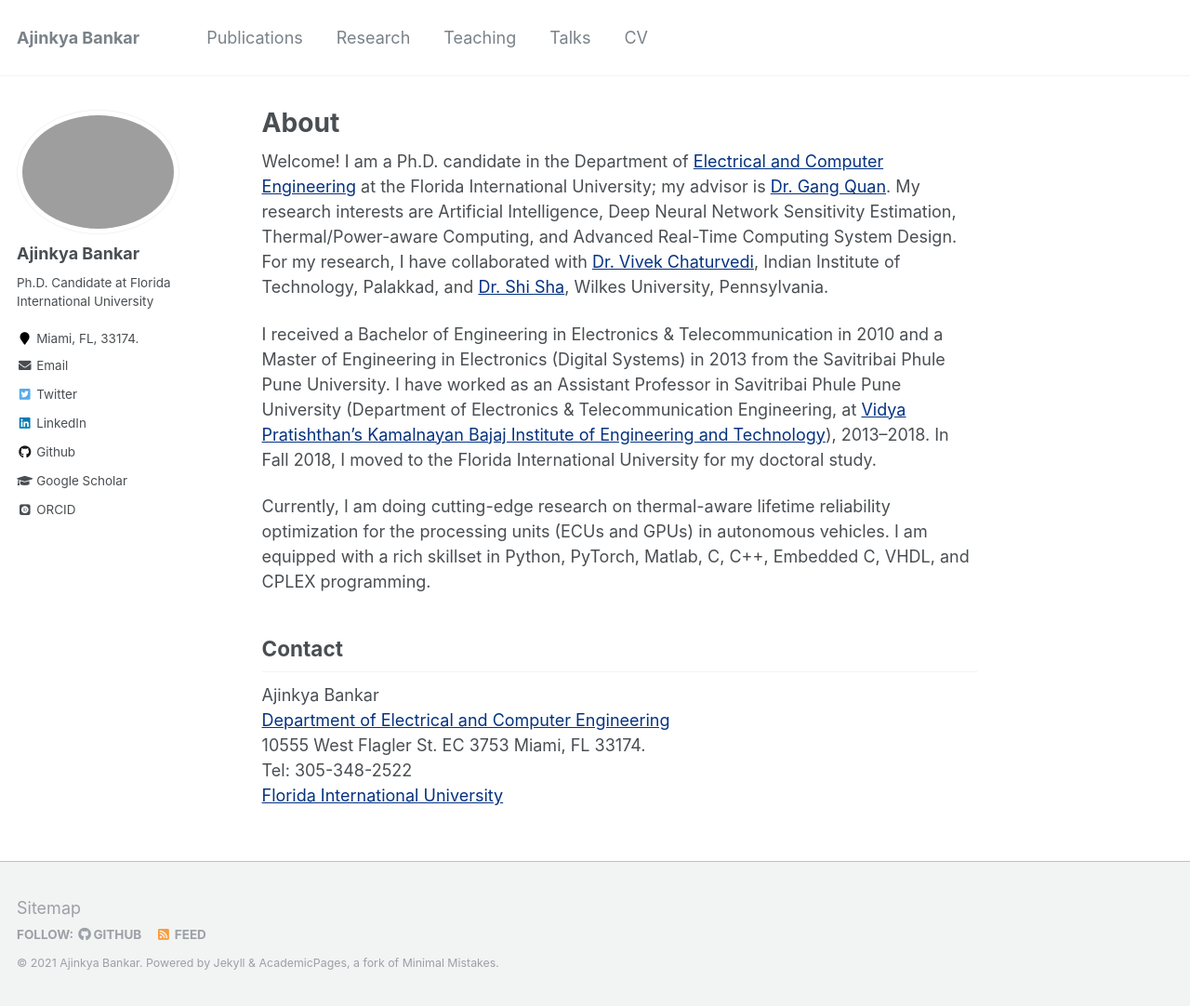
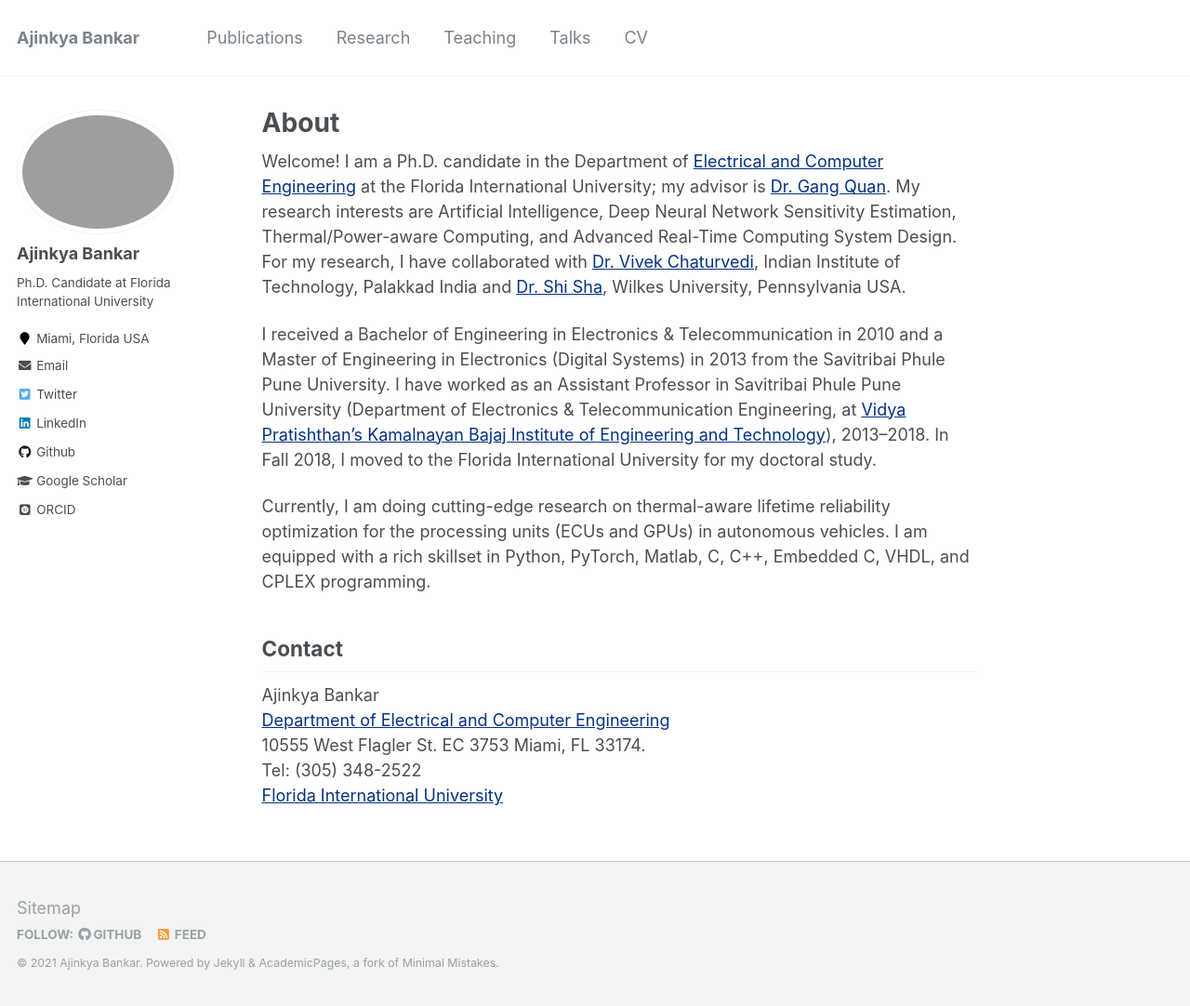
Before and after one commit to AjinkyaBankar/AjinkyaBankar.github.io, a Jekyll site: the page built from _pages/about.md, in a window 1280 px wide and 1082 px high. Shown: the whole window at 93% size. Built offline with Jekyll 4.4.1, drawn with Linux system fonts in a browser that asks for light colours; some web fonts are replaced.

Commit message:
modifications

```diff
--- a/_config.yml
+++ b/_config.yml
@@ -83,7 +83,7 @@ author:
   name             : "Ajinkya Bankar"
   avatar           : "profile.png"
   bio              : "Ph.D. Candidate at Florida International University"
-  location         : "Miami, FL, 33174."
+  location         : "Miami, Florida USA"
   employer         :
   pubmed           :
   googlescholar    : "https://scholar.google.com/citations?user=izR3f94AAAAJ&hl=en"
--- a/_pages/about.md
+++ b/_pages/about.md
@@ -8,7 +8,7 @@ redirect_from:
   - /about.html
 ---
 
-Welcome! I am a Ph.D. candidate in the Department of [Electrical and Computer Engineering](https://ece.fiu.edu/) at the Florida International University; my advisor is [Dr. Gang Quan](http://web.eng.fiu.edu/gaquan/). My research interests are Artificial Intelligence, Deep Neural Network Sensitivity Estimation, Thermal/Power-aware Computing, and Advanced Real-Time Computing System Design. For my research, I have collaborated with [Dr. Vivek Chaturvedi](https://iitpkd.ac.in/people/vivek), Indian Institute of Technology, Palakkad, and [Dr. Shi Sha](https://scholar.google.com/citations?user=stCFoCgAAAAJ&hl=en), Wilkes University, Pennsylvania.
+Welcome! I am a Ph.D. candidate in the Department of [Electrical and Computer Engineering](https://ece.fiu.edu/) at the Florida International University; my advisor is [Dr. Gang Quan](http://web.eng.fiu.edu/gaquan/). My research interests are Artificial Intelligence, Deep Neural Network Sensitivity Estimation, Thermal/Power-aware Computing, and Advanced Real-Time Computing System Design. For my research, I have collaborated with [Dr. Vivek Chaturvedi](https://iitpkd.ac.in/people/vivek), Indian Institute of Technology, Palakkad India and [Dr. Shi Sha](https://scholar.google.com/citations?user=stCFoCgAAAAJ&hl=en), Wilkes University, Pennsylvania USA.
 
 I received a Bachelor of Engineering in Electronics & Telecommunication in 2010 and a Master of Engineering in Electronics (Digital Systems) in 2013 from the Savitribai Phule Pune University. I have worked as an Assistant Professor in Savitribai Phule Pune University (Department of Electronics & Telecommunication Engineering, at [Vidya Pratishthan's Kamalnayan Bajaj Institute of Engineering and Technology](https://www.vpkbiet.org/)), 2013–2018. In Fall 2018, I moved to the Florida International University for my doctoral study.
 
@@ -22,5 +22,5 @@ Ajinkya Bankar
 [Department of Electrical and Computer Engineering](https://ece.fiu.edu/)
 10555 West Flagler St. EC 3753
 Miami, FL 33174.
-Tel: 305-348-2522
+Tel: (305) 348-2522
 [Florida International University](https://www.fiu.edu/)
```
Also changed, not shown: _pages/cv.md (+1 -1 lines), 1 other file.
